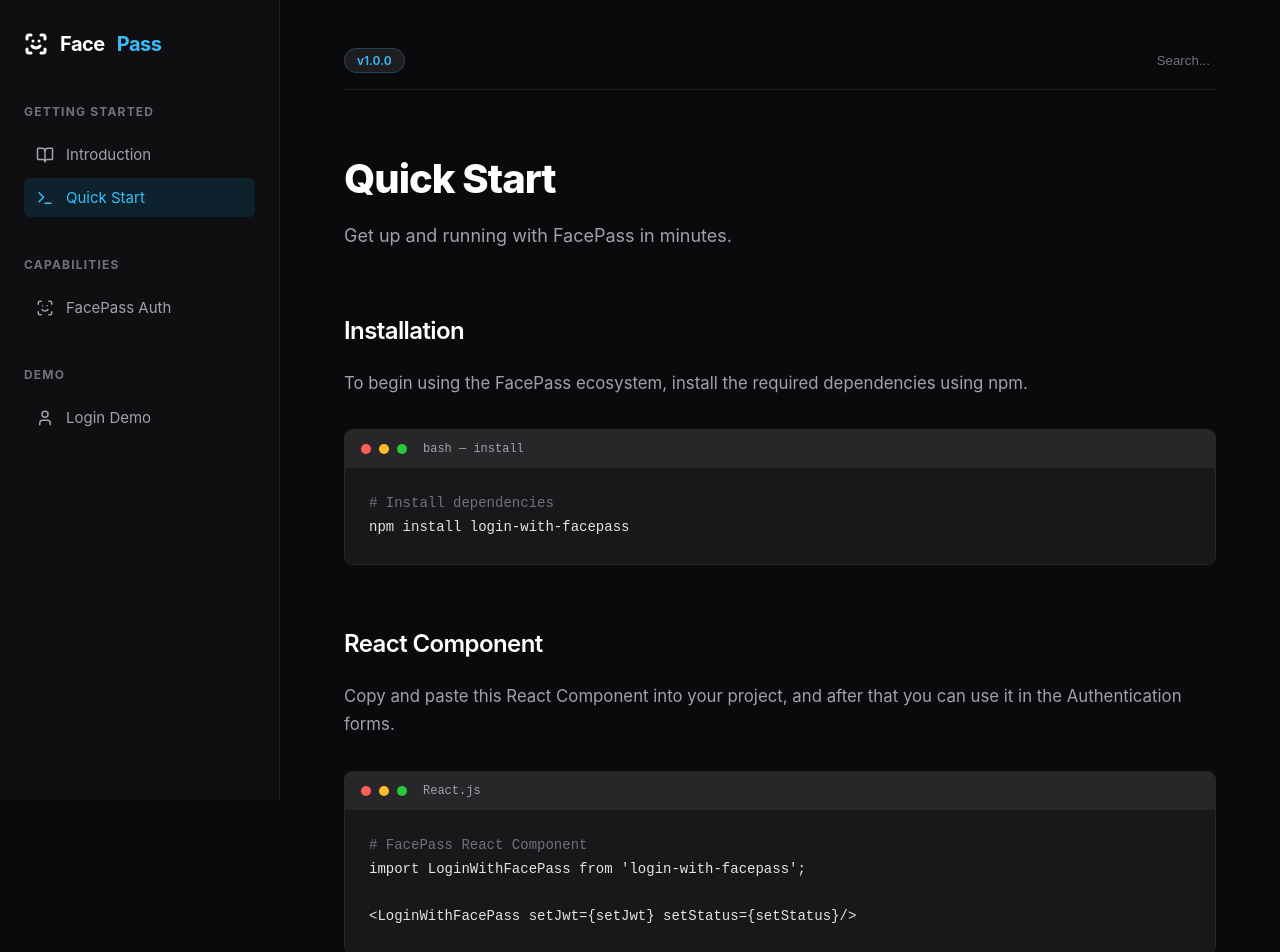
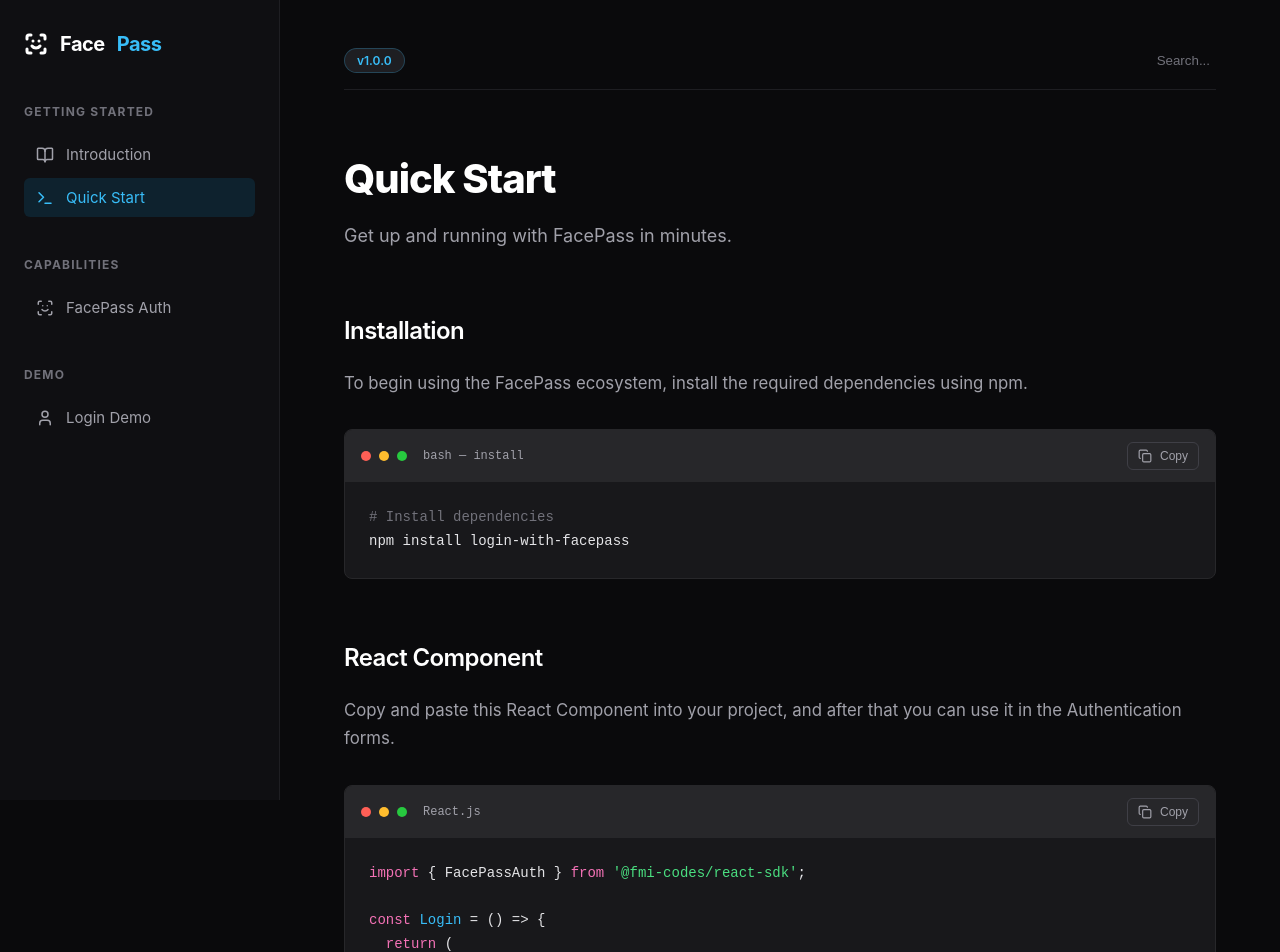
Before and after one commit to ShadowOfDiablo/FMI-Codes-Docs-FE, a React app: page /quick-start in a window 1280 px wide. Shown: the top 952 px of the page. Built offline with nearby package versions, Linux system fonts and the light colour scheme.

Commit message:
Adding the copy code functionality

```diff
--- a/src/components/CodeBlock.css
+++ b/src/components/CodeBlock.css
@@ -12,6 +12,34 @@
   display: flex;
   align-items: center;
   gap: 1rem;
+}
+
+.copy-button {
+  margin-left: auto;
+  background: none;
+  border: 1px solid #3f3f46;
+  border-radius: 6px;
+  color: #a1a1aa;
+  padding: 0.375rem 0.625rem;
+  font-size: 0.75rem;
+  font-weight: 500;
+  display: flex;
+  align-items: center;
+  gap: 0.5rem;
+  cursor: pointer;
+  transition: all 0.2s;
+}
+
+.copy-button:hover {
+  background: #3f3f46;
+  color: #fff;
+  border-color: #52525b;
+}
+
+.copy-button.copied {
+  color: #4ade80;
+  border-color: #4ade80;
+  background: rgba(74, 222, 128, 0.1);
 }
 
 .code-dots {
--- a/src/components/CodeBlock.jsx
+++ b/src/components/CodeBlock.jsx
@@ -1,7 +1,27 @@
-import React from 'react';
+import React, { useState, useRef } from 'react';
+import { Copy, Check } from 'lucide-react';
 import './CodeBlock.css';
 
 export function CodeBlock({ title, children }) {
+  const [copied, setCopied] = useState(false);
+  const codeRef = useRef(null);
+
+  const handleCopy = () => {
+    if (codeRef.current) {
+      const clone = codeRef.current.cloneNode(true);
+
+      const comments = clone.querySelectorAll('.comment');
+      comments.forEach(comment => comment.remove());
+
+      const text = clone.innerText.trim();
+
+      navigator.clipboard.writeText(text).then(() => {
+        setCopied(true);
+        setTimeout(() => setCopied(false), 2000);
+      });
+    }
+  };
+
   return (
     <div className="code-container">
       <div className="code-header">
@@ -11,10 +31,18 @@
           <span className="dot" style={{ '--dot-color': '#27c93f' }}></span>
         </div>
         {title && <span className="code-title">{title}</span>}
+        <button
+          className={`copy-button ${copied ? 'copied' : ''}`}
+          onClick={handleCopy}
+          title="Copy to clipboard"
+        >
+          {copied ? <Check size={14} /> : <Copy size={14} />}
+          <span>{copied ? 'Copied!' : 'Copy'}</span>
+        </button>
       </div>
 
       <pre className="code-pre">
-        <code>{children}</code>
+        <code ref={codeRef}>{children}</code>
       </pre>
     </div>
   );
--- a/src/pages/QuickStart.jsx
+++ b/src/pages/QuickStart.jsx
@@ -24,12 +24,15 @@
         explanation="Copy and paste this React Component into your project, and after that you can use it in the Authentication forms."
         codeTitle="React.js"
       >
-
-        <span className="comment"># FacePass React Component</span><br />
-
-        import LoginWithFacePass from 'login-with-facepass';
-
-        {"\n\n<LoginWithFacePass setJwt={setJwt} setStatus={setStatus}/>"}
+        <span className="keyword">import</span> {'{ FacePassAuth }'} <span className="keyword">from</span> <span className="string">'@fmi-codes/react-sdk'</span>;<br /><br />
+        <span className="keyword">const</span> <span className="function">Login</span> = () =&gt; {'{'}<br />
+        &nbsp;&nbsp;<span className="keyword">return</span> (<br />
+        &nbsp;&nbsp;&nbsp;&nbsp;&lt;<span className="function">FacePassAuth</span><br />
+        &nbsp;&nbsp;&nbsp;&nbsp;&nbsp;&nbsp;apiKey=<span className="string">"your-api-key"</span><br />
+        &nbsp;&nbsp;&nbsp;&nbsp;&nbsp;&nbsp;onSuccess={'{'}(token) =&gt; console.<span className="function">log</span>(token){'}'}<br />
+        &nbsp;&nbsp;&nbsp;&nbsp;/&gt;<br />
+        &nbsp;&nbsp;);<br />
+        {'}'};
       </CapabilityTemplate>
 
     </div>
```
